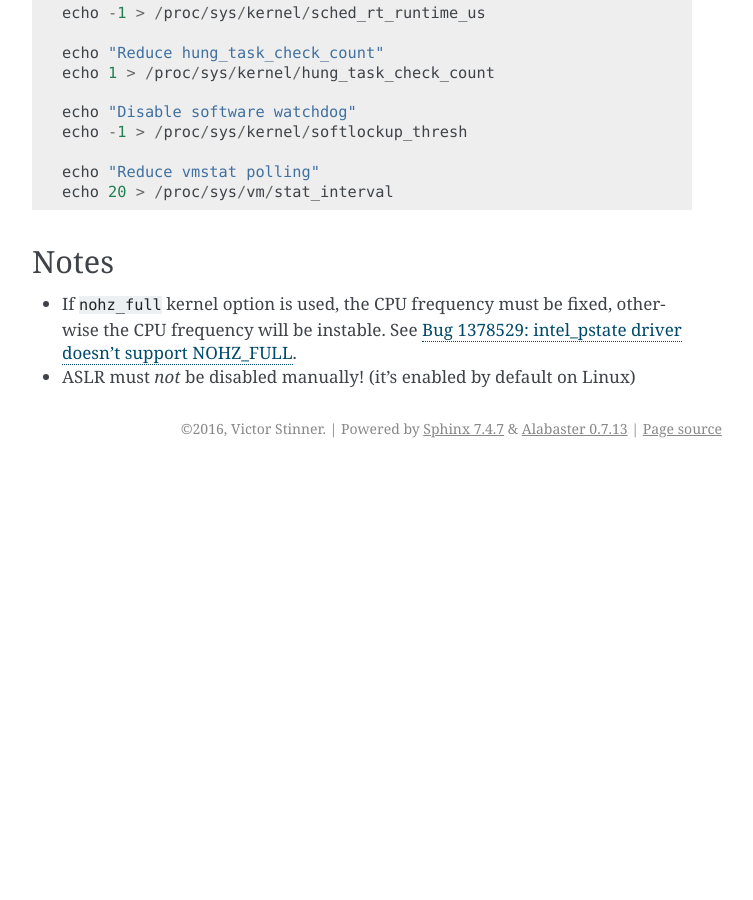
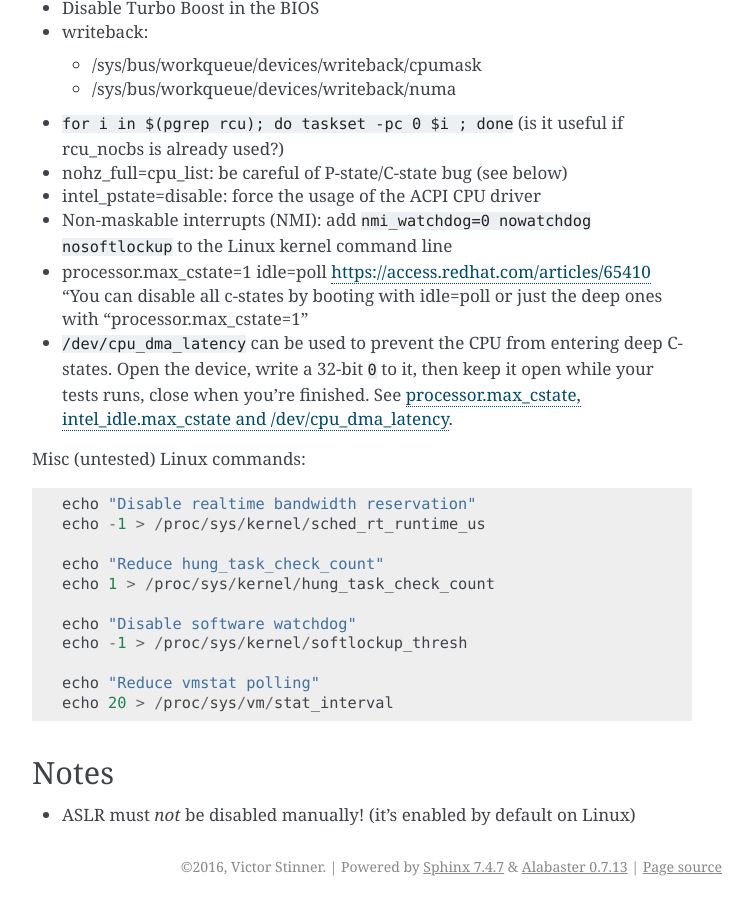
Before and after one commit to psf/pyperf, a Sphinx documentation site: the page built from doc/system.rst, in a window 1280 px wide and 900 px high, scrolled down 5466 px. Shown: the whole window, without its empty margins (388-1141 px from the left). Built offline with Sphinx 7.4.7, drawn with Linux system fonts in a browser that asks for light colours; before the commit the page ends 5934 px from its top, so only the background shows below that; some of the changed text lies outside the part shown.

Commit message:
doc: more notes in system

```diff
--- a/doc/system.rst
+++ b/doc/system.rst
@@ -156,6 +156,20 @@
   <https://haypo.github.io/intel-cpus-part2.html>`_
   by Victor Stinner, September 2016
 
+If ``nohz_full`` kernel option is used, the CPU frequency must be fixed,
+otherwise the CPU frequency will be instable. See `Bug 1378529: intel_pstate
+driver doesn't support NOHZ_FULL
+<https://bugzilla.redhat.com/show_bug.cgi?id=1378529>`_.
+
+`Intel i7 cores
+<https://en.wikipedia.org/wiki/List_of_Intel_Core_i7_microprocessors>`_:
+
+* Skylake: 6th generation
+* Broadwell: 5th generation
+* Haswell: 4th generation
+* Ivy Bridge: 3rd
+* Sandy Bridge: 2nd
+* Nehalem: 1st
 
 .. _system_cmd_ops:
 
@@ -209,6 +223,7 @@
   ``rcu_nocbs=<cpu list>`` paramater is used to no schedule RCU on isolated
   CPUs.
 
+
 Linux documentation
 ===================
 
@@ -223,12 +238,17 @@
   * `Intel P-State driver
     <https://www.kernel.org/doc/Documentation/cpu-freq/intel-pstate.txt>`_
 
+* `Power Management Quality Of Service Interface (PM QOS)
+  <https://kernel.org/doc/Documentation/power/pm_qos_interface.txt>`_
+  (``/dev/cpu_dma_latency`` device)
+
 * CPU pinning, real-time:
 
   * `SMP IRQ affinity
     <https://www.kernel.org/doc/Documentation/IRQ-affinity.txt>`_
   * `NO_HZ: Reducing Scheduling-Clock Ticks
     <https://www.kernel.org/doc/Documentation/timers/NO_HZ.txt>`_
+
 
 macOS
 =====
@@ -273,6 +293,14 @@
 * intel_pstate=disable: force the usage of the ACPI CPU driver
 * Non-maskable interrupts (NMI): add ``nmi_watchdog=0 nowatchdog nosoftlockup``
   to the Linux kernel command line
+* processor.max_cstate=1 idle=poll  https://access.redhat.com/articles/65410
+  "You can disable all c-states by booting with idle=poll or just the deep ones
+  with "processor.max_cstate=1"
+* ``/dev/cpu_dma_latency`` can be used to prevent the CPU from entering deep
+  C-states. Open the device, write a 32-bit ``0`` to it, then keep it open
+  while your tests runs, close when you're finished. See
+  `processor.max_cstate, intel_idle.max_cstate and /dev/cpu_dma_latency
+  <http://www.breakage.org/2012/11/14/processor-max_cstate-intel_idle-max_cstate-and-devcpu_dma_latency/>`_.
 
 Misc (untested) Linux commands::
 
@@ -292,8 +320,4 @@
 Notes
 =====
 
-* If ``nohz_full`` kernel option is used, the CPU frequency must be fixed,
-  otherwise the CPU frequency will be instable. See `Bug 1378529: intel_pstate
-  driver doesn't support NOHZ_FULL
-  <https://bugzilla.redhat.com/show_bug.cgi?id=1378529>`_.
 * ASLR must *not* be disabled manually! (it's enabled by default on Linux)
```
